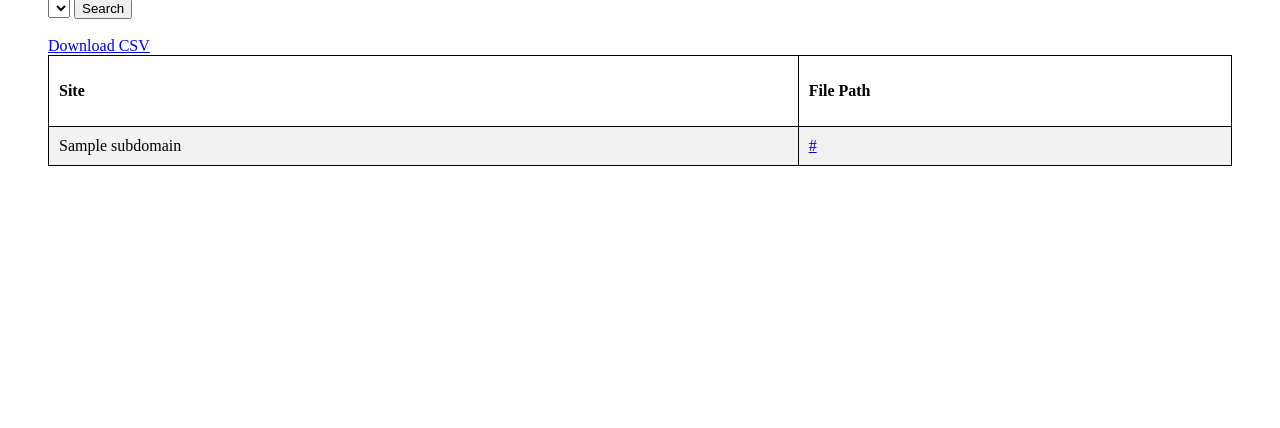
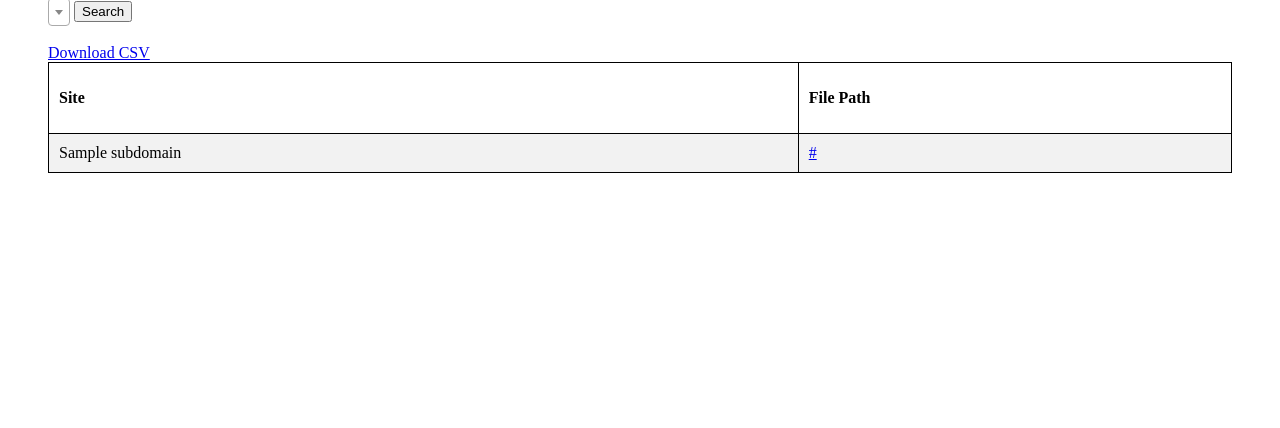
Before and after one commit to ucsc/college-eight-lookup, a Flask app: template app/templates/index.html in a window 1280 px wide. Shown: the part 372-800 px from the top of the page. Run offline with Flask 2, Linux system fonts and the light colour scheme; the template is opened without the code that fills it: values that come from a table or form of the project are taken from there, most other values are stand-ins (such as "Sample title", 1, 10 or a date in 2020); lists and menus that the app fills with data are empty; some libraries are stand-ins or nearby versions.

Commit message:
changed searchable select input to use select2 js library

```diff
--- a/app/templates/index.html
+++ b/app/templates/index.html
@@ -4,9 +4,8 @@
     <meta charset="UTF-8">
     <title>College Eight Lookup</title>
     <script src="https://ajax.googleapis.com/ajax/libs/jquery/1.12.2/jquery.min.js"></script>
-    <script src="//code.jquery.com/jquery-1.12.4.min.js"></script>
-    <script src="//rawgithub.com/indrimuska/jquery-editable-select/master/dist/jquery-editable-select.min.js"></script>
-    <link href="//rawgithub.com/indrimuska/jquery-editable-select/master/dist/jquery-editable-select.min.css" rel="stylesheet">
+    <link href="https://cdnjs.cloudflare.com/ajax/libs/select2/4.0.3/css/select2.min.css" rel="stylesheet" />
+    <script src="https://cdnjs.cloudflare.com/ajax/libs/select2/4.0.3/js/select2.min.js"></script>
 
     <style>
 
@@ -30,6 +29,9 @@
 
         table, th, td {
             border: 1px solid;
+        }
+        select {
+            40px;
         }
 
         tr:nth-child(even) {background-color: #f2f2f2}
@@ -72,7 +74,7 @@
 
     <script>
 
-        $('#editable-select').editableSelect({ effects: 'default' });
+        $('select').select2();
 
         $(document).ready(function () {
 
```
